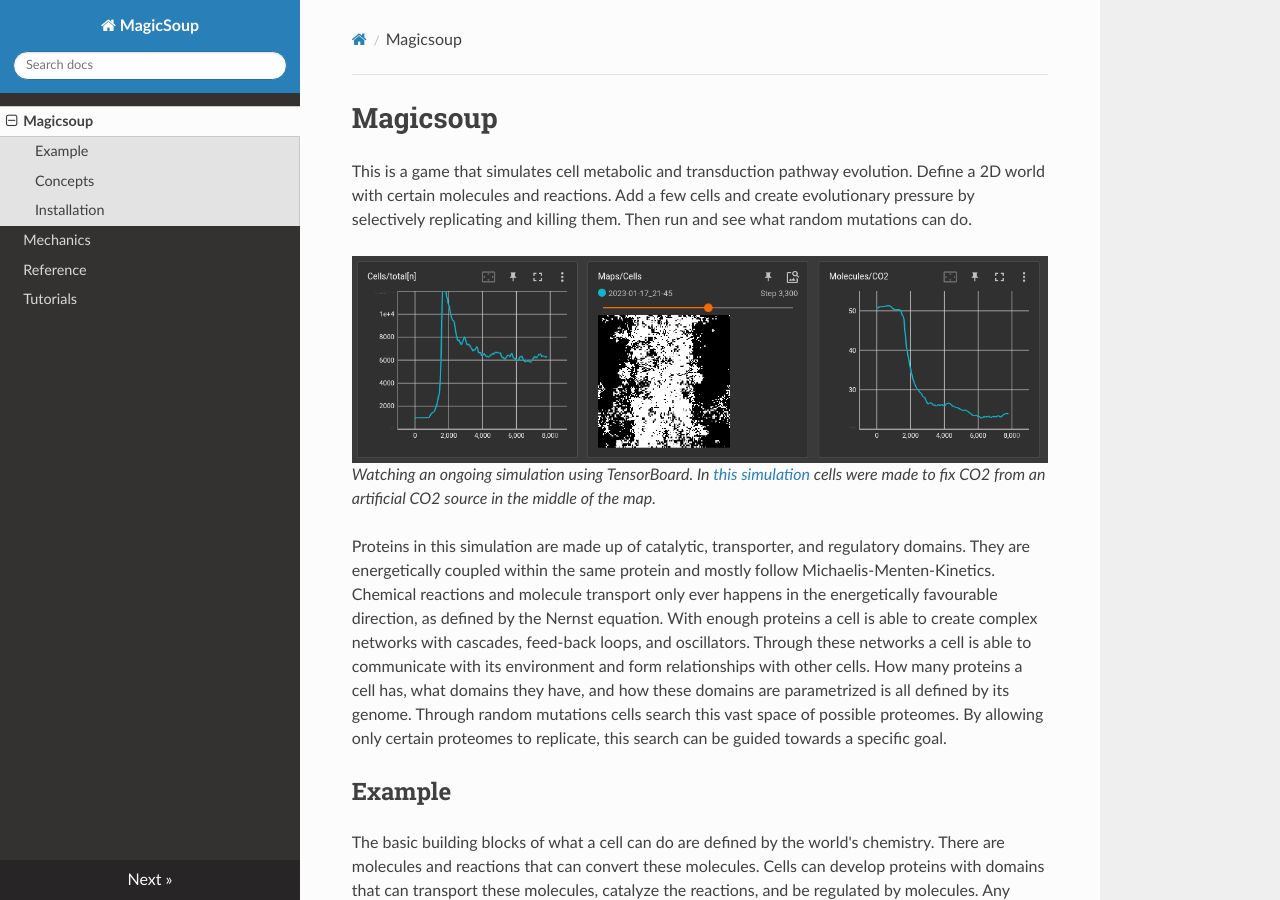
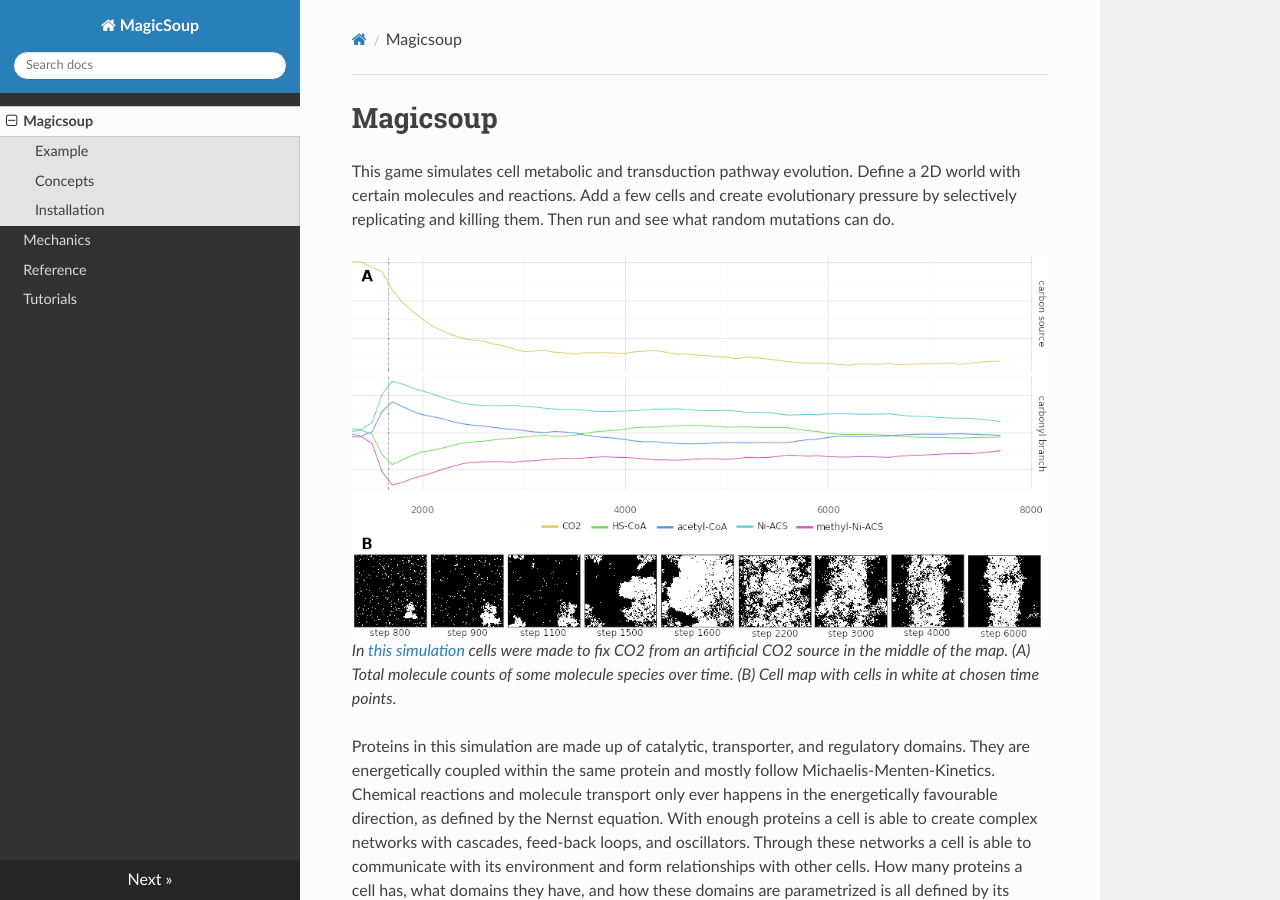
Before and after one commit to mRcSchwering/magic-soup, an MkDocs documentation site: the page built from docs/index.md, in a window 1280 px wide and 900 px high. Built offline with MkDocs 1.6.1, drawn with Linux system fonts in a browser that asks for light colours; nearby versions of some CDN libraries; formulas are drawn with MathJax 3.

Commit message:
updated cover to link

```diff
--- a/docs/index.md
+++ b/docs/index.md
@@ -1,12 +1,12 @@
 # Magicsoup
 
-This is a game that simulates cell metabolic and transduction pathway evolution.
+This game simulates cell metabolic and transduction pathway evolution.
 Define a 2D world with certain molecules and reactions.
 Add a few cells and create evolutionary pressure by selectively replicating and killing them.
 Then run and see what random mutations can do.
 
-![monitoring run](https://raw.githubusercontent.com/mRcSchwering/magic-soup/main/docs/img/tensorboard_example.png)
-_Watching an ongoing simulation using TensorBoard. In [this simulation](https://github.com/mRcSchwering/luca/tree/main/experiments/e1_co2_fixing) cells were made to fix CO2 from an artificial CO2 source in the middle of the map._
+![co2 fixing](https://raw.githubusercontent.com/mRcSchwering/magic-soup/main/docs/img/co2fix.png)
+_In [this simulation](https://github.com/mRcSchwering/luca/tree/main/experiments/e1_co2_fixing) cells were made to fix CO2 from an artificial CO2 source in the middle of the map. (A) Total molecule counts of some molecule species over time. (B) Cell map with cells in white at chosen time points._
 
 Proteins in this simulation are made up of catalytic, transporter, and regulatory domains.
 They are energetically coupled within the same protein and mostly follow Michaelis-Menten-Kinetics.
```
Also changed, not shown: README.md (+1 -1 lines).
